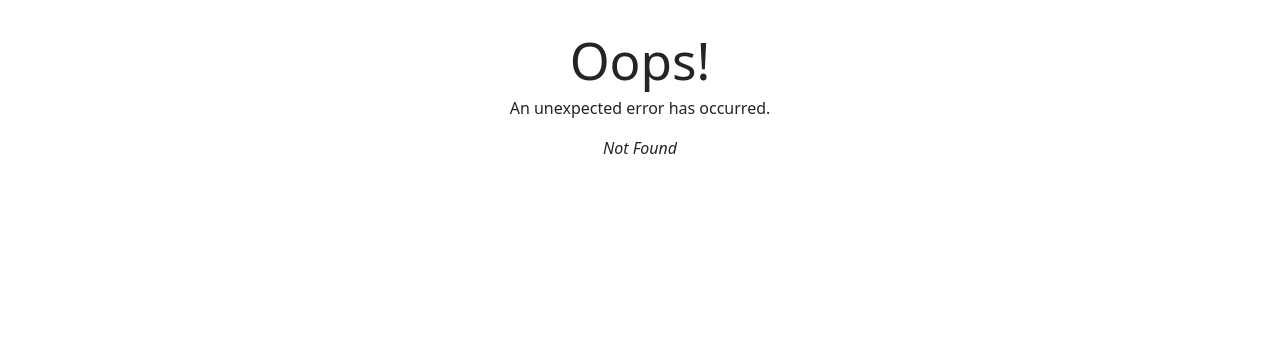
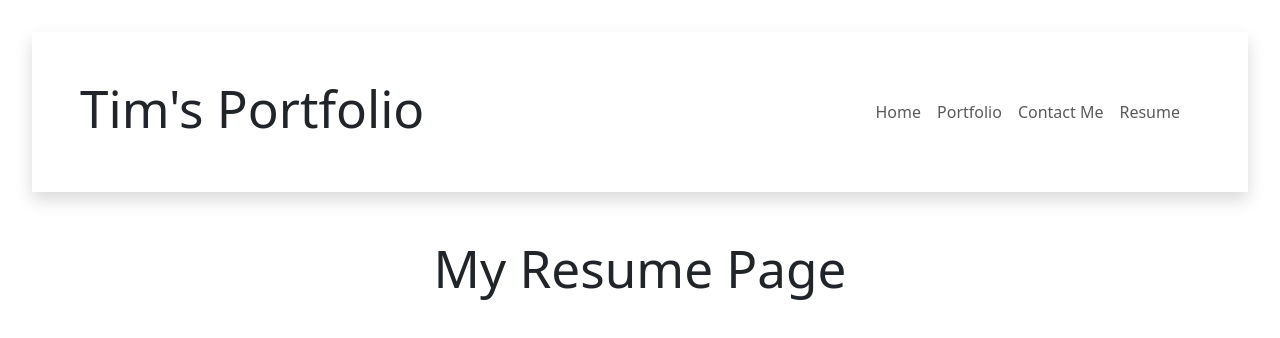
Before and after one commit to TMW93/react-portfolio, a React (Vite) app: page /resume in a window 1280 px wide. Before the commit this address had no page. Shown: the top 338 px of the page. Built offline with nearby package versions, Linux system fonts and the light colour scheme.

Commit message:
added a resume page

```diff
--- a/src/components/Nav.jsx
+++ b/src/components/Nav.jsx
@@ -13,7 +13,10 @@ export default function Nav() {
         </Link>,
         <Link key={3} className="nav-link" to="/contact">
           Contact Me
-        </Link>
+        </Link>,
+        <Link key={4} className="nav-link" to="/resume">
+          Resume
+        </Link>,
       ]}
     />
   )
--- a/src/main.jsx
+++ b/src/main.jsx
@@ -11,6 +11,7 @@ import Error from './pages/Error.jsx';
 import Home from './pages/Home.jsx';
 import Portfolio from './pages/Portfolio.jsx';
 import Contact from './pages/Contact.jsx';
+import Resume from './pages/Resume.jsx';
 
 const router = createBrowserRouter([
   {
@@ -30,6 +31,10 @@ const router = createBrowserRouter([
         path: 'contact',
         element: <Contact />,
       },
+      {
+        path: 'resume',
+        element: <Resume />,
+      },
     ],
   },
 ]);
--- /dev/null
+++ b/src/pages/Resume.jsx
@@ -0,0 +1,7 @@
+export default function Resume() {
+  return (
+    <div className="container">
+      <h1>My Resume Page</h1>
+    </div>
+  )
+}
```
